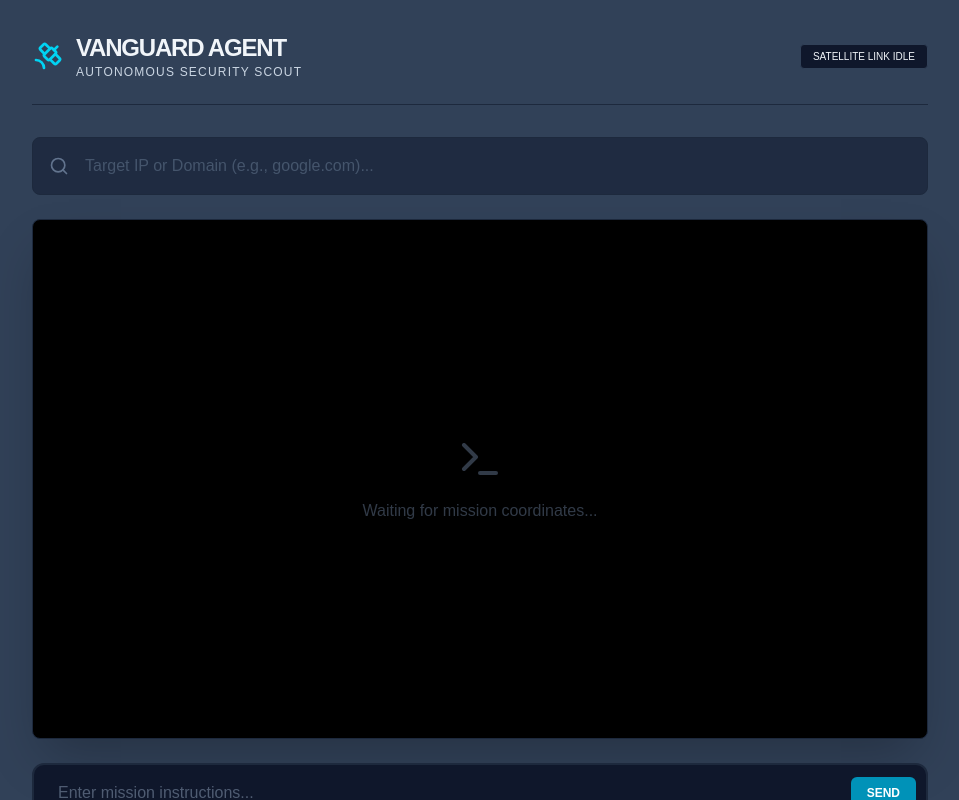
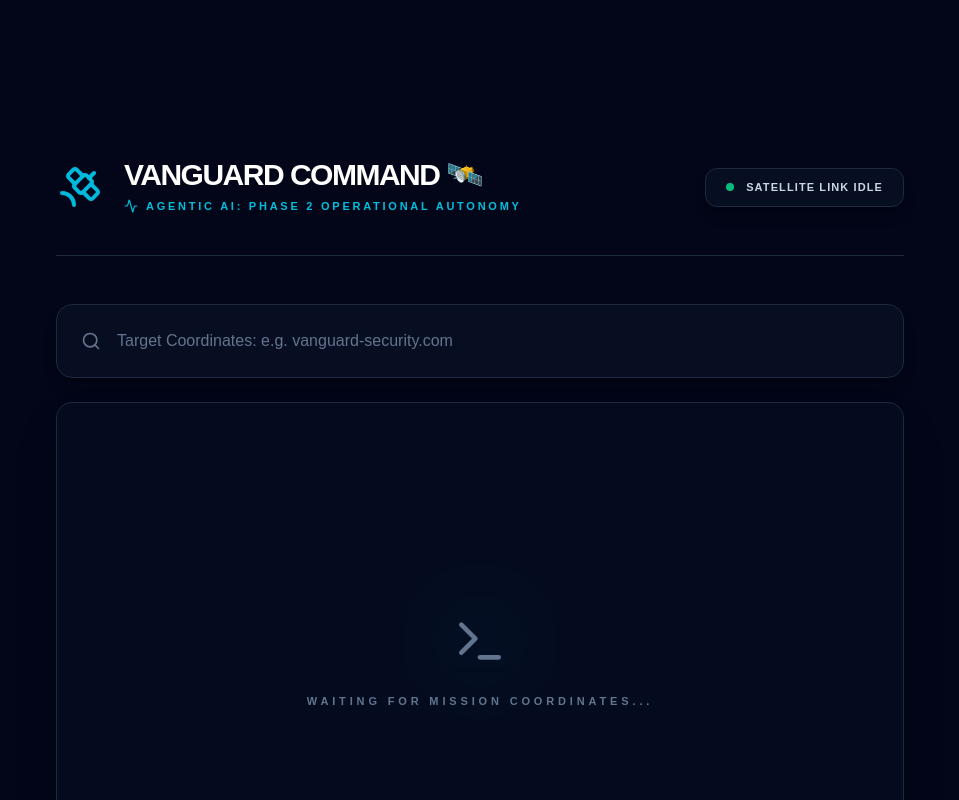
Before and after one commit to GeorgianaAI/vanguard-agent, a Next.js app: page /dashboard in a window 1280 px wide. Shown: the top 800 px of the page, without its empty margins (160-1119 px from the left). Built offline with nearby package versions, Linux system fonts and the light colour scheme.

Commit message:
style(dashboard): refine visual hierarchy and contrast

```diff
--- a/app/dashboard/components/ApprovalCard.tsx
+++ b/app/dashboard/components/ApprovalCard.tsx
@@ -1,3 +1,4 @@
+import { ShieldAlert, CheckCircle2, XCircle } from "lucide-react";
 import { APPROVAL_TITLE } from "../lib/constants";
 import type { ToolActionHandler, ToolPart } from "../lib/types";
 
@@ -13,24 +14,33 @@ export function ApprovalCard({
   onAbort,
 }: ApprovalCardProps) {
   return (
-    <div className="mt-3 rounded border border-amber-900 bg-amber-950/20 p-3">
-      <div className="mb-3 text-sm font-semibold text-amber-300">
-        {APPROVAL_TITLE}
+    <div className="my-6 rounded-2xl border border-amber-900/40 bg-amber-950/10 p-6 shadow-xl ring-1 ring-inset ring-amber-500/10">
+      <div className="mb-4 flex items-center gap-3">
+        <ShieldAlert className="h-5 w-5 text-amber-500" />
+        <div className="text-[10px] font-black uppercase tracking-[0.25em] text-amber-500">
+          {APPROVAL_TITLE}
+        </div>
       </div>
-      <div className="flex gap-2">
+
+      <p className="mb-6 text-[11px] leading-relaxed tracking-tight text-slate-400 uppercase font-medium">
+        Vanguard is requesting external tool execution. Verify mission
+        parameters before manual authorization.
+      </p>
+
+      <div className="flex gap-4">
         <button
           type="button"
           onClick={() => onAuthorize(part)}
-          className="rounded bg-emerald-700 px-3 py-1.5 text-xs font-bold text-white hover:bg-emerald-600"
+          className="flex-1 rounded-xl bg-emerald-600 px-4 py-3 text-[10px] font-black uppercase tracking-widest text-white transition-all hover:bg-emerald-500 shadow-lg shadow-emerald-900/20 flex items-center justify-center gap-2"
         >
-          Authorize Mission
+          <CheckCircle2 className="h-3.5 w-3.5" /> Authorize Mission
         </button>
         <button
           type="button"
           onClick={() => onAbort(part)}
-          className="rounded bg-red-700 px-3 py-1.5 text-xs font-bold text-white hover:bg-red-600"
+          className="flex-1 rounded-xl bg-slate-800 px-4 py-3 text-[10px] font-black uppercase tracking-widest text-slate-300 transition-all hover:bg-slate-700 flex items-center justify-center gap-2"
         >
-          Abort Action
+          <XCircle className="h-3.5 w-3.5" /> Abort Action
         </button>
       </div>
     </div>
--- a/app/dashboard/components/CommandInput.tsx
+++ b/app/dashboard/components/CommandInput.tsx
@@ -12,19 +12,22 @@ export function CommandInput({
   onSubmit,
 }: CommandInputProps) {
   return (
-    <form onSubmit={onSubmit} className="relative">
+    <form onSubmit={onSubmit} className="relative group">
+      <div className="absolute -inset-0.5 bg-cyan-500/10 rounded-2xl blur opacity-0 group-focus-within:opacity-100 transition-opacity duration-500" />
+
       <input
         value={input}
         onChange={(e) => setInput(e.target.value)}
-        placeholder="Enter mission instructions..."
-        className="w-full rounded-xl border-2 border-slate-800 bg-slate-900 px-6 py-4 pr-24 text-slate-400 outline-none transition-all focus:border-cyan-500/50"
+        placeholder="Initialize mission sequence..."
+        className="relative w-full rounded-2xl border-2 border-slate-800 bg-slate-900 px-8 py-5 pr-36 text-base font-medium text-slate-100 outline-none transition-all focus:border-cyan-600/50 shadow-xl placeholder:text-slate-500"
       />
+
       <button
         type="submit"
         disabled={loading}
-        className="absolute right-3 top-1/2 -translate-y-1/2 rounded-md bg-cyan-600 px-4 py-2 text-xs font-bold text-white transition-colors hover:bg-cyan-500 disabled:opacity-50"
+        className="absolute right-4 top-1/2 -translate-y-1/2 rounded-xl bg-cyan-600 px-8 py-2.5 text-[11px] font-black tracking-[0.2em] text-white transition-all hover:bg-cyan-500 disabled:opacity-50 uppercase shadow-lg shadow-cyan-500/20"
       >
-        {loading ? "EXECUTING..." : "SEND"}
+        {loading ? "EXECUTING..." : "DEPLOY"}
       </button>
     </form>
   );
--- a/app/dashboard/components/DashboardHeader.tsx
+++ b/app/dashboard/components/DashboardHeader.tsx
@@ -1,4 +1,4 @@
-import { Satellite } from "lucide-react";
+import { Satellite, Activity } from "lucide-react";
 import {
   STATUS_RECON_IN_PROGRESS,
   STATUS_SATELLITE_IDLE,
@@ -10,23 +10,30 @@ type DashboardHeaderProps = {
 
 export function DashboardHeader({ loading }: DashboardHeaderProps) {
   return (
-    <header className="mx-auto mb-8 flex max-w-4xl items-center justify-between border-b border-slate-800 pb-6">
-      <div className="flex items-center gap-3">
+    <header className="mx-auto mb-12 flex max-w-4xl items-center justify-between border-b border-slate-800 pb-10">
+      <div className="flex items-center gap-5">
         <Satellite
-          className={`h-8 w-8 text-cyan-400 ${loading ? "animate-pulse" : ""}`}
+          className={`h-12 w-12 text-cyan-500 ${loading ? "animate-pulse" : ""}`}
         />
         <div>
-          <h1 className="text-2xl font-bold tracking-tighter">
-            VANGUARD AGENT
+          <h1 className="text-3xl font-black tracking-tighter uppercase text-white leading-none mb-2">
+            VANGUARD COMMAND <span className="text-cyan-500">🛰️</span>
           </h1>
-          <p className="text-xs uppercase tracking-widest text-slate-300">
-            Autonomous Security Scout
-          </p>
+          <div className="flex items-center gap-2 text-[11px] text-cyan-400 font-bold tracking-[0.25em] uppercase opacity-90">
+            <Activity className="w-3.5 h-3.5" /> Agentic AI: Phase 2 Operational
+            Autonomy
+          </div>
         </div>
       </div>
-
-      <div className="rounded border border-slate-700 bg-slate-900 px-3 py-1 text-[10px]">
-        {loading ? STATUS_RECON_IN_PROGRESS : STATUS_SATELLITE_IDLE}
+      <div className="rounded-xl border border-slate-800 bg-slate-900/50 px-5 py-2.5 text-[11px] font-black tracking-widest uppercase shadow-lg shadow-black/20">
+        <div className="flex items-center gap-3">
+          <div
+            className={`w-2 h-2 rounded-full ${loading ? "bg-amber-500 animate-ping" : "bg-emerald-500"}`}
+          />
+          <span className="text-slate-300">
+            {loading ? STATUS_RECON_IN_PROGRESS : STATUS_SATELLITE_IDLE}
+          </span>
+        </div>
       </div>
     </header>
   );
--- a/app/dashboard/components/EmptyState.tsx
+++ b/app/dashboard/components/EmptyState.tsx
@@ -3,9 +3,15 @@ import { EMPTY_FEED_TEXT } from "../lib/constants";
 
 export function EmptyState() {
   return (
-    <div className="flex h-full flex-col items-center justify-center text-slate-500 opacity-50">
-      <Terminal className="mb-4 h-12 w-12" />
-      <p>{EMPTY_FEED_TEXT}</p>
+    <div className="flex h-full flex-col items-center justify-center space-y-6">
+      <div className="relative">
+        <div className="absolute -inset-6 rounded-full bg-cyan-500/5 blur-2xl animate-pulse" />
+        <Terminal className="relative h-14 w-14 text-slate-500 shadow-sm" />
+      </div>
+
+      <p className="text-[11px] font-black uppercase tracking-[0.35em] text-slate-500">
+        {EMPTY_FEED_TEXT}
+      </p>
     </div>
   );
 }
--- a/app/dashboard/components/MessageBubble.tsx
+++ b/app/dashboard/components/MessageBubble.tsx
@@ -21,24 +21,35 @@ export function MessageBubble({
 }: MessageBubbleProps) {
   const text = renderMessageText(message);
   const toolParts = message.parts.filter(isToolUIPart) as ToolPart[];
+  const isUser = message.role === "user";
 
   return (
-    <div className={`space-y-3 ${message.role === "user" ? "opacity-80" : ""}`}>
-      <div className="flex gap-4">
+    <div className="group animate-in fade-in slide-in-from-left-2 duration-300 space-y-4">
+      {/* 🛰️ ROLE BADGE: Aligned with Home Page Tracking/Weights */}
+      <div className="flex items-center gap-2">
         <span
-          className={`mt-1 h-fit rounded px-2 py-0.5 text-[10px] ${
-            message.role === "user"
-              ? "bg-slate-800"
-              : "bg-cyan-950 text-cyan-300"
+          className={`text-[9px] font-black px-2 py-0.5 rounded tracking-[0.15em] uppercase shadow-sm border transition-colors ${
+            isUser
+              ? "bg-slate-800 text-slate-400 border-slate-700"
+              : "bg-cyan-950 text-cyan-400 border-cyan-500/10"
           }`}
         >
-          {message.role.toUpperCase()}
+          {isUser ? "Operator" : "Vanguard"}
         </span>
-        <div className="whitespace-pre-wrap text-sm leading-relaxed">
-          {text || NON_TEXT_EVENT_TEXT}
-        </div>
       </div>
 
+      {/* 📊 MESSAGE BODY: Indented and High-Contrast */}
+      <div className="text-[13px] text-slate-300 font-medium leading-relaxed pl-4 border-l-2 border-slate-800 transition-colors group-hover:border-slate-700 whitespace-pre-wrap">
+        {text || (
+          <span className="italic text-slate-600 tracking-tight">
+            {NON_TEXT_EVENT_TEXT}
+          </span>
+        )}
+      </div>
+
+      {/* 🛠️ TOOL INVOCATIONS */}
+      {toolParts.length > 0 && (
+        <div className="pl-4 space-y-3">
           {toolParts.map((part) => (
             <ToolInvocationCard
               key={part.toolCallId}
@@ -48,5 +59,7 @@ export function MessageBubble({
             />
           ))}
         </div>
+      )}
+    </div>
   );
 }
--- a/app/dashboard/components/MessageFeed.tsx
+++ b/app/dashboard/components/MessageFeed.tsx
@@ -16,7 +16,7 @@ export function MessageFeed({
   onAbort,
 }: MessageFeedProps) {
   return (
-    <div className="custom-scrollbar h-[520px] space-y-4 overflow-y-auto rounded-lg border border-slate-800 bg-black p-6 shadow-2xl">
+    <div className="custom-scrollbar h-[520px] space-y-6 overflow-y-auto rounded-2xl border border-slate-800 bg-slate-900/30 p-8 shadow-2xl relative">
       {messages.length === 0 && <EmptyState />}
 
       {messages.map((message) => (
@@ -29,7 +29,7 @@ export function MessageFeed({
       ))}
 
       {error && (
-        <div className="rounded border border-red-900 bg-red-950/40 p-3 text-sm text-red-300">
+        <div className="rounded-xl border border-red-900/50 bg-red-950/20 p-4 text-[10px] font-black tracking-widest uppercase text-red-400">
           Uplink error: {error.message}
         </div>
       )}
--- a/app/dashboard/components/TargetInput.tsx
+++ b/app/dashboard/components/TargetInput.tsx
@@ -7,14 +7,14 @@ type TargetInputProps = {
 
 export function TargetInput({ target, setTarget }: TargetInputProps) {
   return (
-    <div className="flex items-center gap-4 rounded-lg border border-slate-800 bg-slate-900/50 p-4">
+    <div className="flex items-center gap-4 rounded-2xl border border-slate-800 bg-slate-900/50 p-6 shadow-lg shadow-black/20">
       <Search className="h-5 w-5 text-slate-500" />
       <input
         type="text"
-        placeholder="Target IP or Domain (e.g., google.com)..."
+        placeholder="Target Coordinates: e.g. vanguard-security.com"
         value={target}
         onChange={(e) => setTarget(e.target.value)}
-        className="flex-1 border-none bg-transparent text-cyan-50 outline-none placeholder:text-slate-600"
+        className="flex-1 border-none bg-transparent text-base font-medium text-slate-100 outline-none placeholder:text-slate-500"
       />
     </div>
   );
--- a/app/dashboard/components/ToolInvocationCard.tsx
+++ b/app/dashboard/components/ToolInvocationCard.tsx
@@ -1,4 +1,4 @@
-import { CheckCircle2, XCircle } from "lucide-react";
+import { Globe, Cpu, CheckCircle2, XCircle } from "lucide-react";
 import { getToolName } from "ai";
 import type { ToolActionHandler, ToolPart } from "../lib/types";
 import { getToolQuery, isReconTool, isToolExecuting } from "../lib/utils";
@@ -25,62 +25,92 @@ export function ToolInvocationCard({
   const needsApproval = part.state === "approval-requested";
 
   return (
-    <div className="ml-12 rounded border border-slate-800 bg-slate-950/70 p-3">
-      <div className="mb-2 flex items-center justify-between gap-3 text-xs">
-        <div className="flex items-center gap-2">
-          {reconTool && (
-            <span className="rounded bg-cyan-900/50 px-2 py-0.5 text-cyan-300">
-              📡 Reconnaissance
+    <div className="my-6 ml-6 space-y-4 rounded-2xl border border-slate-800 bg-slate-900/40 p-6 shadow-lg ring-1 ring-inset ring-white/5">
+      {/* 📡 HEADER: Aligned with Satellite Status Logic */}
+      <div className="flex items-center justify-between border-b border-slate-800/50 pb-4">
+        <div className="flex items-center gap-3">
+          <div className="rounded-xl bg-slate-950 p-2 border border-slate-800 shadow-inner">
+            {reconTool ? (
+              <Globe className="h-4 w-4 text-cyan-500" />
+            ) : (
+              <Cpu className="h-4 w-4 text-slate-500" />
+            )}
+          </div>
+          <div className="flex flex-col">
+            <span className="text-[9px] font-black uppercase tracking-[0.2em] text-cyan-500/80">
+              {reconTool ? "📡 RECONNAISSANCE" : "⚙️ SYSTEM TOOL"}
             </span>
-          )}
-          <span className="text-slate-400">{toolName}</span>
+            <span className="text-[11px] font-bold text-slate-400 tracking-tight">
+              {toolName}
+            </span>
+          </div>
         </div>
 
+        {/* 📊 STATUS INDICATORS: Aligned with Dashboard Header LED */}
+        <div className="text-[9px] font-black uppercase tracking-widest">
           {executing && (
-          <span className="inline-flex items-center gap-2 text-amber-400">
-            <span className="h-2 w-2 animate-pulse rounded-full bg-amber-400" />
+            <span className="flex items-center gap-2 text-amber-500">
+              <div className="h-1.5 w-1.5 animate-pulse rounded-full bg-amber-500 shadow-[0_0_8px_rgba(245,158,11,0.5)]" />
               Executing
             </span>
           )}
-
           {completed && (
-          <span className="inline-flex items-center gap-1 text-emerald-400">
-            <CheckCircle2 className="h-4 w-4" />
-            Completed
+            <span className="flex items-center gap-1.5 text-emerald-500">
+              <CheckCircle2 className="h-4 w-4" /> Completed
             </span>
           )}
-
           {failed && (
-          <span className="inline-flex items-center gap-1 text-red-400">
-            <XCircle className="h-4 w-4" />
-            Failed
+            <span className="flex items-center gap-1.5 text-red-500">
+              <XCircle className="h-4 w-4" /> Failed
             </span>
           )}
         </div>
+      </div>
 
+      {/* 🔍 QUERY PARAMETERS */}
       {query && (
-        <div className="mb-2 text-xs text-cyan-200">
-          query: <span className="text-cyan-100">{query}</span>
+        <div className="flex items-start gap-2 text-[12px] font-medium leading-relaxed text-slate-300">
+          <span className="text-cyan-600 font-black uppercase text-[9px] mt-1 tracking-widest">
+            Query:
+          </span>
+          <span className="italic">
+            {'"'}
+            {query}
+            {'"'}
+          </span>
         </div>
       )}
 
-      {/* System log: raw tool data */}
+      {/* 🗄️ SYSTEM LOG: Raw Intel Vault */}
       {"output" in part && part.output !== undefined && (
-        <pre className="overflow-x-auto rounded border border-slate-800 bg-slate-900/60 p-3 text-xs text-slate-400">
+        <div className="group relative">
+          <div className="absolute top-2 right-4 px-2 py-1 text-[8px] font-black text-slate-600 uppercase tracking-[0.2em]">
+            Raw Intelligence Log
+          </div>
+          <pre className="custom-scrollbar max-h-64 overflow-auto rounded-xl border border-slate-800 bg-slate-950/80 p-5 text-[11px] leading-relaxed text-slate-400 font-mono shadow-inner border-t-4 border-t-cyan-950/50">
             {typeof part.output === "string"
               ? part.output
               : JSON.stringify(part.output, null, 2)}
           </pre>
+        </div>
       )}
 
+      {/* ⚠️ ERROR LOG */}
       {"errorText" in part && part.errorText && (
-        <pre className="overflow-x-auto rounded border border-red-950 bg-red-950/20 p-3 text-xs text-red-300">
-          {part.errorText}
+        <pre className="overflow-x-auto rounded-xl border border-red-900/30 bg-red-950/10 p-5 text-[11px] font-bold tracking-tight text-red-400/90">
+          SYSTEM ERROR: {part.errorText}
         </pre>
       )}
 
+      {/* ⚖️ GOVERNANCE: Red Button Overlay */}
       {needsApproval && (
-        <ApprovalCard part={part} onAuthorize={onAuthorize} onAbort={onAbort} />
+        <div className="pt-2 animate-in fade-in zoom-in-95 duration-300">
+          <ApprovalCard
+            part={part}
+            onAuthorize={onAuthorize}
+            onAbort={onAbort}
+          />
+        </div>
       )}
     </div>
   );
--- a/app/dashboard/page.tsx
+++ b/app/dashboard/page.tsx
@@ -22,7 +22,8 @@ export default function VanguardDashboard() {
   } = useVanguardChat({ target, input, setInput });
 
   return (
-    <div className="min-h-screen bg-slate-700 p-8 text-slate-100">
+    <div className="min-h-screen bg-slate-950 p-8 text-slate-100">
+      <div className="max-w-4xl mx-auto px-6 pt-32 pb-24">
         {/* Header */}
         <DashboardHeader loading={loading} />
 
@@ -47,5 +48,6 @@ export default function VanguardDashboard() {
           />
         </main>
       </div>
+    </div>
   );
 }
```
Lines whose indentation alone changed are shown as unchanged.
